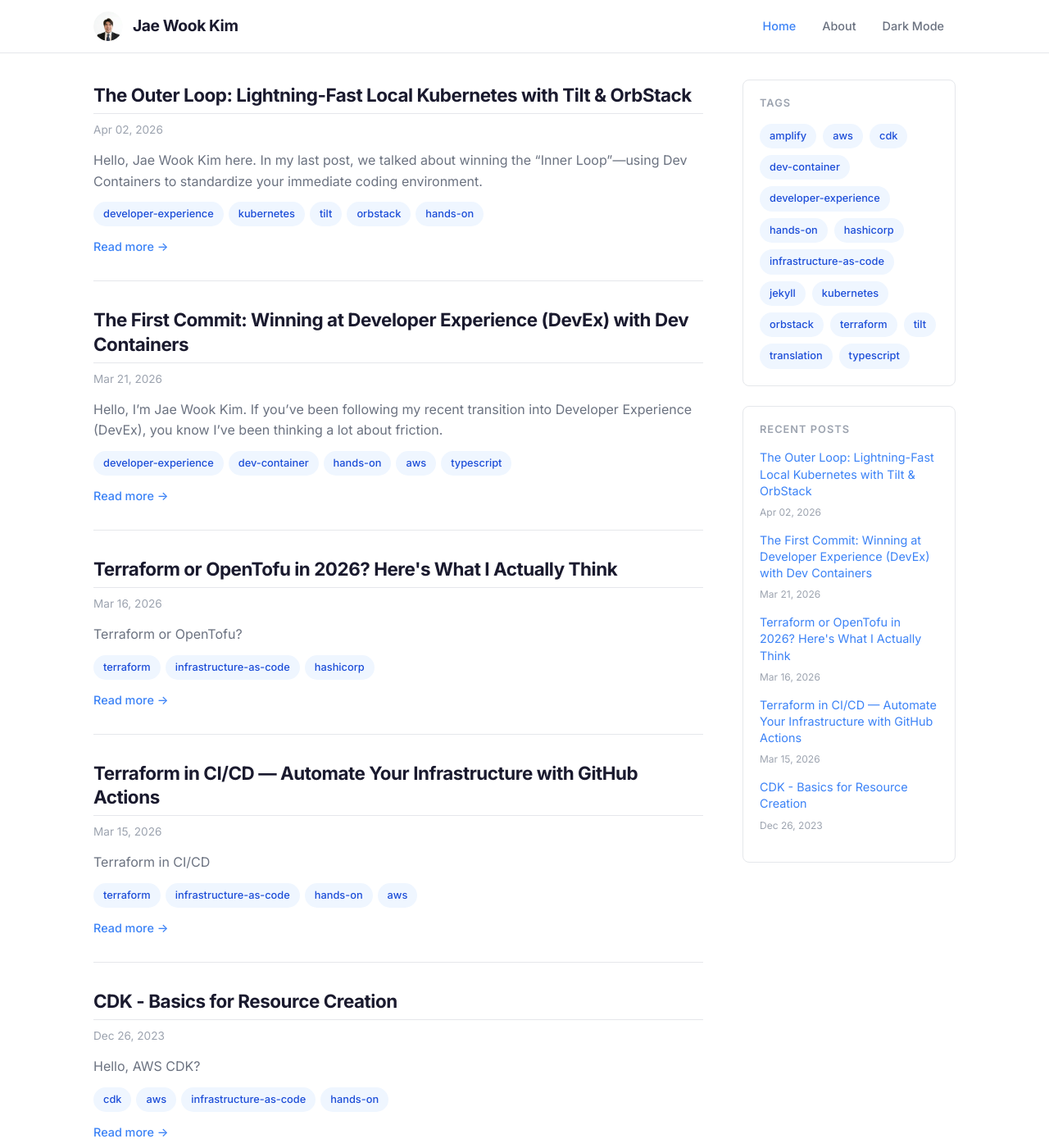
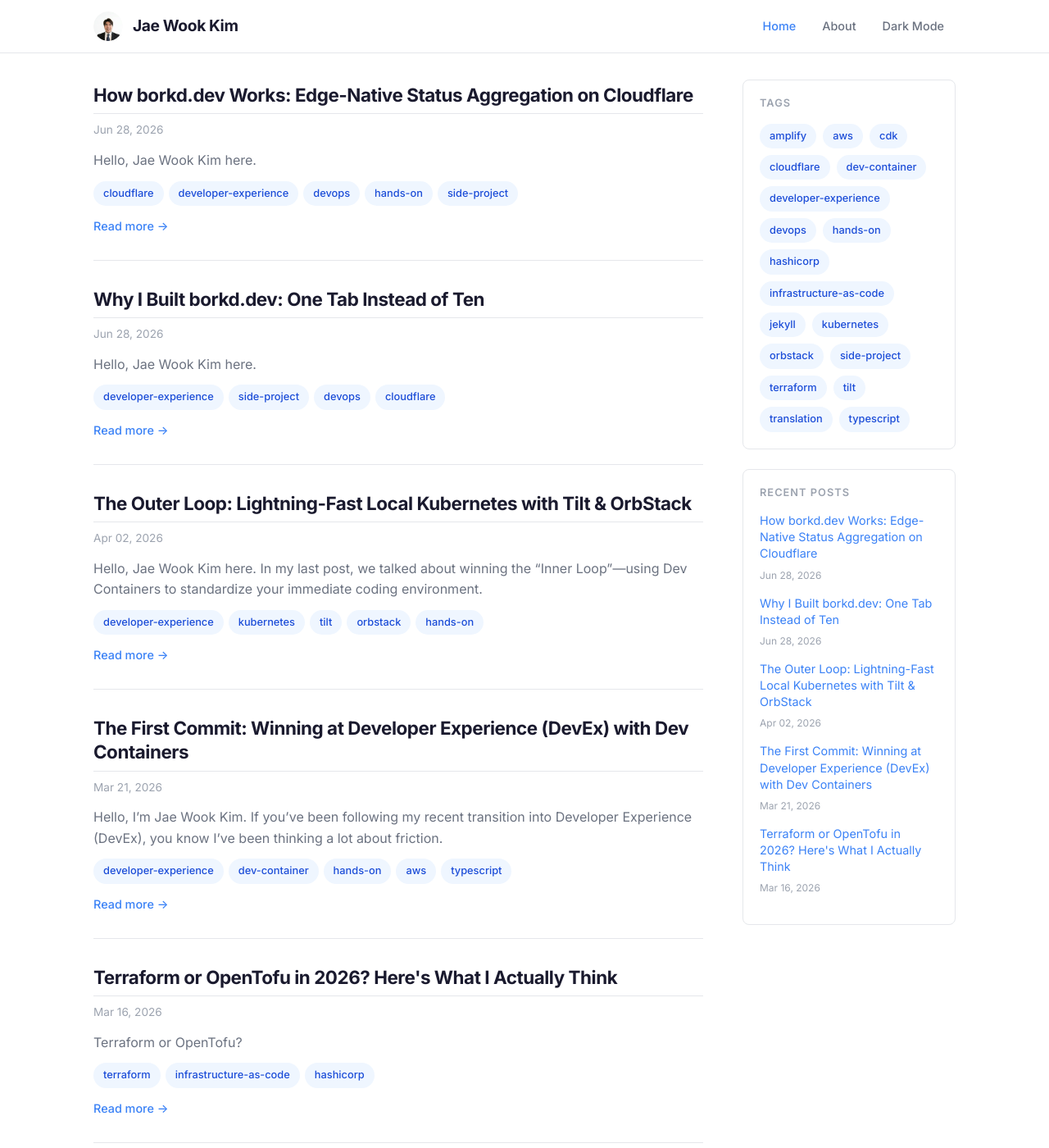
Before and after one commit to iamjaekim/iamjaekim.github.io, a Jekyll site: the page built from index.html, in a window 1280 px wide and 1400 px high. Shown: the whole window at 82% size. Built offline with Jekyll 4.4.1, drawn with Linux system fonts in a browser that asks for light colours; the list of posts is cut into pages by our own code; some of the changed lines change nothing that is shown; some of the changed text lies outside the part shown.

Commit message:
Add and polish borkd launch posts

````diff
--- a/_data/tags.yaml
+++ b/_data/tags.yaml
@@ -15,6 +15,8 @@
 - opentofu
 - cicd
 - developer-experience
+- side-project
+- cloudflare
 
 - dev-container
 - orbstack
--- /dev/null
+++ b/_posts/2026-06-28-borkd-how-it-works.md
@@ -0,0 +1,158 @@
+---
+layout: post
+title: "How borkd.dev Works: Edge-Native Status Aggregation on Cloudflare"
+description: "A technical walkthrough of how borkd.dev aggregates cloud provider statuses using Cloudflare Workers, Queues, and KV — with no servers and near-zero cost."
+date: 2026-06-28T11:00:00.000Z
+author: jaewookkim
+tags:
+    - cloudflare
+    - developer-experience
+    - devops
+    - hands-on
+    - side-project
+keywords:
+    - Cloudflare Workers
+    - Cloudflare KV
+    - Cloudflare Queues
+    - status aggregator
+    - borkd.dev
+    - edge computing
+    - serverless
+comments: true
+---
+
+Hello, Jae Wook Kim here.
+
+This is the technical companion to [Why I Built borkd.dev]({% link _posts/2026-06-28-borkd-why-i-built-it.md %}). If you want the origin story, start there. This post is about how the thing actually works.
+
+If you are building small reliability tools, internal platform dashboards, or any read-heavy service, this architecture may be useful.
+
+[borkd.dev](https://borkd.dev) checks cloud and SaaS status endpoints on a fixed schedule and serves one unified JSON payload at the edge. The backend runs on **Cloudflare Workers**, **Cloudflare Queues**, and **Cloudflare KV**. No servers to patch, no database to babysit.
+
+---
+
+## Architecture Overview
+
+```
+Cron Trigger (scheduled)
+       │
+       ▼
+  Scheduled Handler
+  (seeds a queue with provider chunks)
+       │
+       ▼
+  Queue Consumer
+  (fetches statuses in parallel batches)
+       │
+       ▼
+  Hash comparison → write to storage (only if changed)
+       │
+       ▼
+  GET /api/status → served from KV + Cloudflare Cache
+       │
+       ▼
+  React SPA (hosted as Worker static assets)
+```
+
+The key design principle: **writes are async and cheap; reads are instant and cached.**
+
+That one decision shaped almost everything else.
+
+---
+
+## The Cron Trigger
+
+A Cloudflare Worker cron trigger fires on a fixed interval. The scheduled handler loads active providers from configuration and seeds the queue.
+
+Providers are chunked into small batches so the consumer can parallelize work without creating rate-limit spikes or memory pressure.
+
+---
+
+## The Queue Consumer: Chain-Processing Pattern
+
+The queue consumer processes one chunk at a time and chains the next chunk until the run completes.
+
+`Promise.allSettled` is critical here. One upstream timeout should not take down the whole run. Failed providers degrade to `RED`; everyone else still updates.
+
+---
+
+## The Fetcher Registry
+
+Different status providers use different API formats. The `FetcherRegistry` maps a provider type to a fetcher function:
+
+| Type | Used For | API Format |
+|------|----------|------------|
+| `statuspage` | GitHub, Vercel, Netlify, Datadog… | Atlassian Statuspage v2 API |
+| `statusio` | GitLab, others | Status.io API |
+| `custom` | AWS, Azure, GCP | Custom parsers per-provider |
+
+The Atlassian Statuspage API (`/api/v2/summary.json`) is the most common format. Supporting it first gave the best coverage with the least custom code.
+
+---
+
+## Hash-Based KV Writes
+
+Each run fetches fresh data, but storage writes are deduplicated. A payload hash is compared to the previous version, and data is written only when a meaningful change is detected.
+
+In practice, most scheduled runs result in no write at all. Status rarely changes that quickly, so deduplication keeps write volume low.
+
+---
+
+## The API Endpoint
+
+The frontend calls a status API endpoint. Responses are cached at the edge with a short TTL so repeated reads stay fast while updates remain timely.
+
+Most requests never touch KV at all. They are served from the edge cache, which is why the dashboard feels fast from almost anywhere.
+
+---
+
+## Auto-Discovery
+
+Users can submit a new service via the intake form. Rather than requiring manual review of every submission, an auto-discovery engine runs heuristics against the submitted name:
+
+1. **Known providers** (AWS, Azure, GCP) — hardcoded, instantly approved
+2. **Atlassian Statuspage guess** — tries common endpoint conventions and validates response shape before auto-approval
+3. **Status.io header check** — falls back to fetching the root page and inspecting response headers for Status.io fingerprints
+4. **Manual review queue** — if neither heuristic fires, the submission is held for manual review
+
+Result: most popular SaaS tools are onboarded automatically with no human step.
+
+---
+
+## The Frontend
+
+The React SPA is deployed as **Cloudflare Workers static assets** — bundled directly into the same Worker deployment as the backend. No separate CDN, no S3 bucket.
+
+The frontend polls the status endpoint on a short interval using a custom hook. Status changes trigger subtle animations. The UI is built with Tailwind CSS.
+
+## Trade-Offs and Limits
+
+This design is intentionally simple, but not perfect:
+
+1. **Eventually consistent reads** — cache + KV means very small delay before updates appear globally
+2. **Provider API drift** — status endpoints can change format without warning, so parsers need occasional maintenance
+3. **Interval-level freshness** — the polling cadence is enough for awareness, not incident forensics
+
+For this product, those are acceptable trade-offs. Simplicity and low cost mattered more than second-by-second precision.
+
+---
+
+## Cost
+
+This setup is intentionally low-cost and has stayed inexpensive to operate so far.
+
+That cost constraint was part of the architecture, not an afterthought.
+
+---
+
+## Deployment
+
+I keep deployment intentionally simple: one pipeline deploys both API and frontend together, with environment bindings managed in Cloudflare configuration.
+
+The important part is operational: no manual release steps, safe rollouts, and a fast path to rollback when needed.
+
+---
+
+If you want to see it running: **[borkd.dev](https://borkd.dev)**
+
+If a provider you care about is missing, submit it. If it matches common status platforms, it is usually discoverable within the next cron cycle.
--- /dev/null
+++ b/_posts/2026-06-28-borkd-why-i-built-it.md
@@ -0,0 +1,85 @@
+---
+layout: post
+title: "Why I Built borkd.dev: One Tab Instead of Ten"
+description: "I was tired of opening a dozen browser tabs just to figure out if a cloud provider was having a bad day. So I built one place to check them all."
+date: 2026-06-28T10:00:00.000Z
+author: jaewookkim
+tags:
+    - developer-experience
+    - side-project
+    - devops
+    - cloudflare
+keywords:
+    - status page aggregator
+    - cloud provider status
+    - SRE tools
+    - borkd.dev
+    - DevOps productivity
+comments: true
+---
+
+Hello, Jae Wook Kim here.
+
+Quick story.
+
+One Tuesday morning, a deploy failed in CI right before a demo. The error looked like an auth issue, then a timeout, then a transient network failure. For 20 minutes I did what most of us do: retried jobs, tailed logs, and second-guessed recent changes.
+
+Then I opened status pages. GitHub had an incident. The pipeline was fine. My code was fine. I had burned 20 minutes proving a problem I did not own.
+
+You know the drill. Something in your pipeline is failing. You are not sure if it's your code, a dependency, or a cloud provider having a rough morning. So you open a new browser tab.
+
+Then another one. Then another.
+
+- `status.github.com` — *is GitHub Actions down?*
+- `cloudflare.com/system-status` — *is their Workers runtime okay?*
+- `status.openai.com` — *maybe it's the AI API?*
+- `health.aws.amazon.com` — *what about S3?*
+
+Before you know it you have ten tabs open, you are scanning five different dashboards with five different UI conventions, and you still don't have a single, definitive answer.
+
+This frustrated me more than I expected. Not because the information wasn't available — every major cloud provider publishes a status page. The problem was the **friction**: opening each one manually, remembering the URLs, and then mentally aggregating the results yourself.
+
+If you are an engineer, SRE, or platform team member, this is a repeat tax you pay every week.
+
+---
+
+## What I Actually Wanted
+
+I wanted one page. A single, fast-loading view that showed me the current health of every provider I care about. No accounts, no logins, no configuration. Just open it and know.
+
+The requirements I had in my head were simple:
+
+1. **Fast** — if I'm already debugging something, I don't need another slow page to wait for
+2. **Comprehensive** — AWS, GCP, Azure, GitHub, Cloudflare, Vercel, Netlify, OpenAI, and more
+3. **Cheap** — ideally free or near-free to run; this is a utility, not a product
+4. **No extra googling** — the URL should be memorable and the page should be self-explanatory
+
+So I built [borkd.dev](https://borkd.dev): one URL, one glance, one answer to "is it me or is it the platform?"
+
+---
+
+## The Name
+
+"Borked" is slang for "broken" or "messed up." If AWS is having issues, AWS is *borked*. The name felt honest. The `.dev` TLD felt right for the audience.
+
+---
+
+## What It Looks Like
+
+It's a high-contrast, dark-mode grid. Each provider gets a card. Each card has a name, a current status indicator (green/yellow/red), and a timestamp for when it was last checked. You can see everything at once — no scrolling, no clicking into sub-pages.
+
+The design is intentionally utilitarian. This is a tool, not a marketing site.
+
+The goal is not beauty. The goal is confidence, fast.
+
+---
+
+## What's Next
+
+Right now the list of providers is curated by me. I've added a submission form so anyone can request a new service to be tracked. There's also an auto-discovery engine running in the backend that can detect whether a submitted URL is an Atlassian Statuspage or Status.io instance and automatically promote it to the active list.
+
+If you want the full technical breakdown — how the edge worker, queue, and KV stores fit together — I've written a separate post about that: [How borkd.dev Works Under the Hood]({% link _posts/2026-06-28-borkd-how-it-works.md %}).
+
+Otherwise, go check it out: **[borkd.dev](https://borkd.dev)**
+
+If a provider is missing, hit "Submit a Service." Most mainstream providers auto-activate quickly, and if not, I review it manually.
````
Also changed, not shown: 1 other file.
